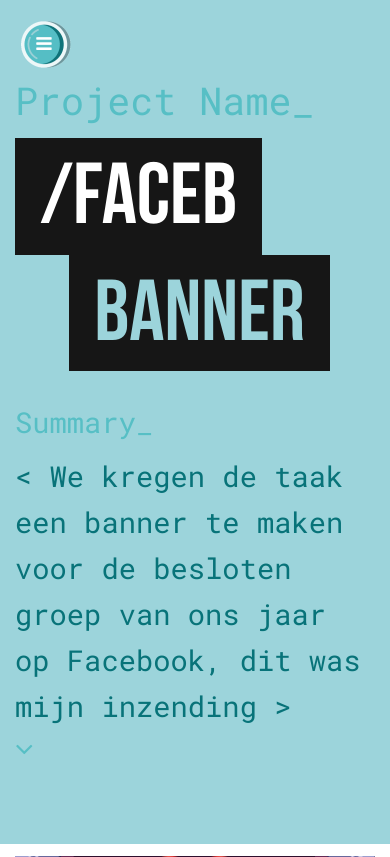
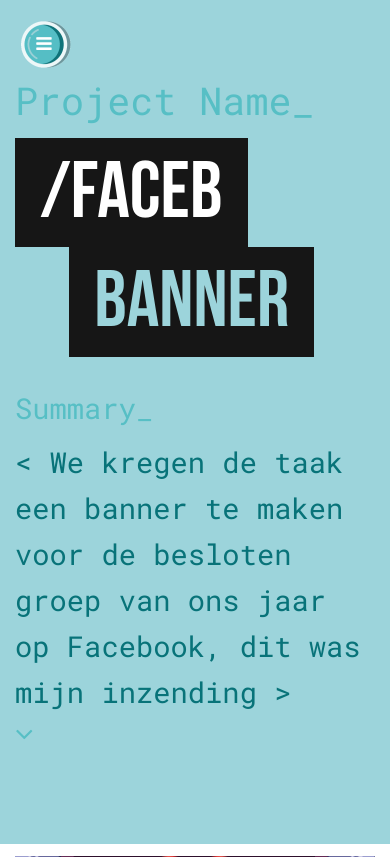
Before and after one commit to jonaderm/jonaderm.github.io, a PHP site: page /detail/banner.html in a window 390 px wide. Shown: the top 857 px of the page. Run offline with PHP 8.4, Linux system fonts and the light colour scheme; some web fonts are replaced.

Commit message:
aangepaste titelgrootte

```diff
--- a/css/portfolio.css
+++ b/css/portfolio.css
@@ -827,7 +827,7 @@ p.share {
     }
 
     h3 {
-        font-size: 5.4em;
+        font-size: 5em;
         padding: 0 7% 6% 7%;
     }
 
@@ -840,6 +840,11 @@ p.share {
         padding: 0 7% 6% 7%;
     }
 
+    h3 {
+        font-size: 4.8em;
+        padding: 0 7% 6% 7%;
+    }
+
     .footer {
         height: 110%;
     }
```
